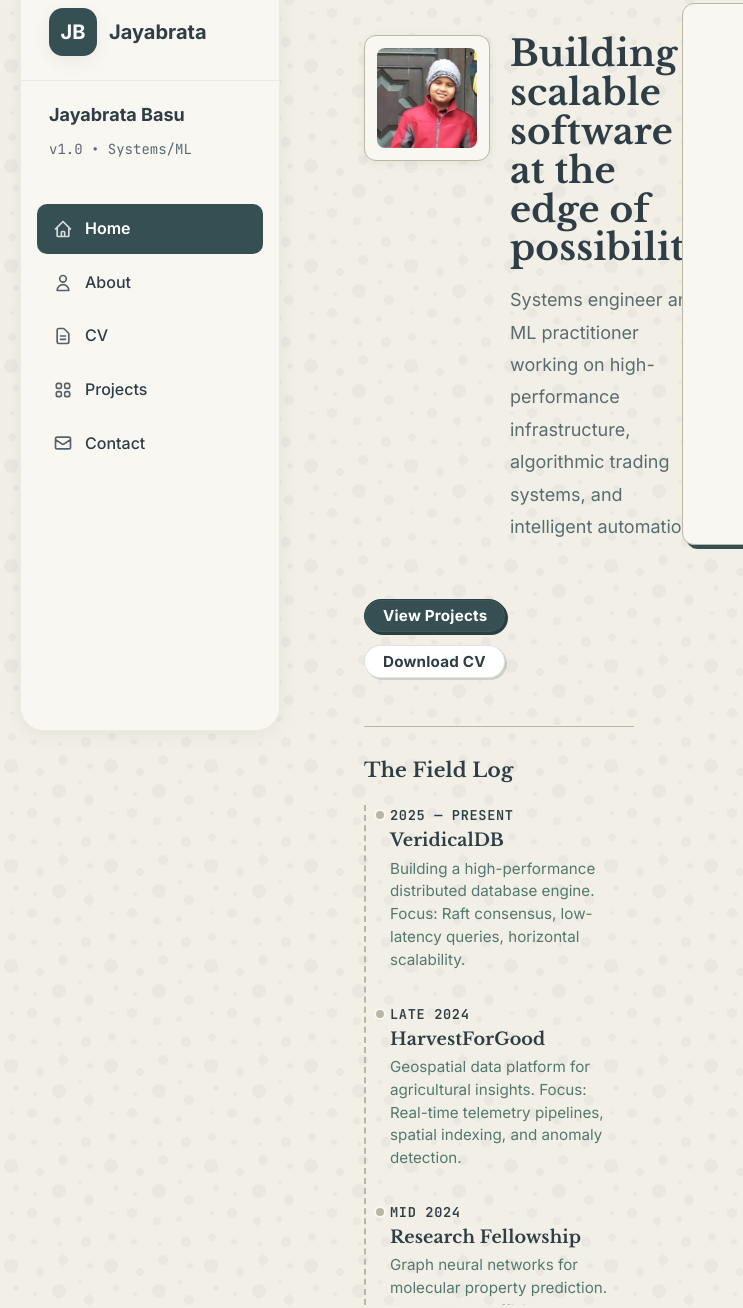
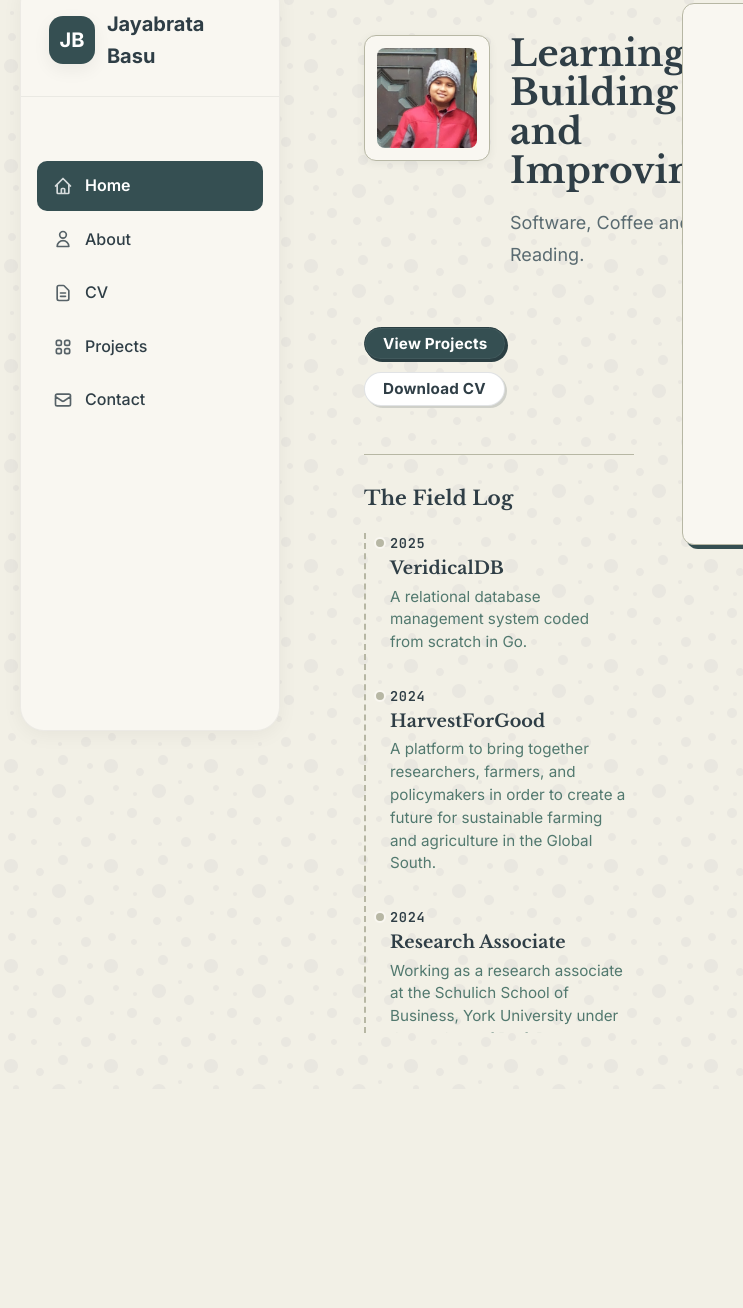
Before and after one commit to JayabrataBasu/JayabrataBasu.github.io, a plain HTML site: page index.html in a window 1280 px wide. Shown: the part 45-1353 px from the top of the page, 0-743 px from the left. After the commit the page ends 1134 px from the top, so only its background shows below. Drawn offline with nearby package versions, Linux system fonts and the light colour scheme.

Commit message:
Now I shall begin adding real info.

```diff
--- a/index.html
+++ b/index.html
@@ -19,13 +19,12 @@
             <div class="sidebar-header">
                 <div class="brand">
                     <div class="brand-mark">JB</div>
-                    <span>Jayabrata</span>
+                    <span>Jayabrata Basu</span>
                 </div>
             </div>
 
             <div class="sidebar-profile">
-                <div class="profile-name">Jayabrata Basu</div>
-                <div class="profile-title">v1.0 • Systems/ML</div>
+
             </div>
 
             <nav class="sidebar-nav" aria-label="Main">
@@ -72,8 +71,8 @@
                             <img src="assets/profile/jayabratabasu.jpg" alt="Jayabrata Basu" class="profile-photo">
                         </div>
                         <div class="headline-text">
-                            <h1>Building scalable software at the edge of possibility</h1>
-                            <p class="text-large">Systems engineer and ML practitioner working on high-performance infrastructure, algorithmic trading systems, and intelligent automation.</p>
+                            <h1>Learning, Building and Improving</h1>
+                            <p class="text-large">Software, Coffee and Reading.</p>
                         </div>
                     </div>
 
@@ -89,27 +88,36 @@
                             <div class="timeline-entry">
                                 <div class="timeline-dot"></div>
                                 <div class="timeline-content">
-                                    <div class="timeline-date">2025 — Present</div>
+                                    <div class="timeline-date">2025</div>
                                     <h3 class="timeline-title-entry">VeridicalDB</h3>
-                                    <p class="timeline-description">Building a high-performance distributed database engine. Focus: Raft consensus, low-latency queries, horizontal scalability.</p>
+                                    <p class="timeline-description">A relational database management system coded from scratch in Go.</p>
                                 </div>
                             </div>
 
                             <div class="timeline-entry">
                                 <div class="timeline-dot"></div>
                                 <div class="timeline-content">
-                                    <div class="timeline-date">Late 2024</div>
+                                    <div class="timeline-date">2024</div>
                                     <h3 class="timeline-title-entry">HarvestForGood</h3>
-                                    <p class="timeline-description">Geospatial data platform for agricultural insights. Focus: Real-time telemetry pipelines, spatial indexing, and anomaly detection.</p>
+                                    <p class="timeline-description">A platform to bring together researchers, farmers, and policymakers in order to create a future for sustainable farming and agriculture in the Global South.</p>
                                 </div>
                             </div>
 
                             <div class="timeline-entry">
                                 <div class="timeline-dot"></div>
                                 <div class="timeline-content">
-                                    <div class="timeline-date">Mid 2024</div>
-                                    <h3 class="timeline-title-entry">Research Fellowship</h3>
-                                    <p class="timeline-description">Graph neural networks for molecular property prediction. Focus: Model efficiency, interpretability, and empirical validation.</p>
+                                    <div class="timeline-date">2024</div>
+                                    <h3 class="timeline-title-entry">Research Associate</h3>
+                                    <p class="timeline-description">Working as a research associate at the Schulich School of Business, York University under the tutelage of Prof. Preet s Aulakh.</p>
+                                </div>
+                            </div>
+
+                            <div class="timeline-entry">
+                                <div class="timeline-dot"></div>
+                                <div class="timeline-content">
+                                    <div class="timeline-date">2024</div>
+                                    <h3 class="timeline-title-entry">Research Intern</h3>
+                                    <p class="timeline-description">Interned at Aston Business School under the tutelage of Prof. Surender Munjal.</p>
                                 </div>
                             </div>
 
@@ -117,8 +125,8 @@
                                 <div class="timeline-dot"></div>
                                 <div class="timeline-content">
                                     <div class="timeline-date">2023</div>
-                                    <h3 class="timeline-title-entry">The Hello World Moment</h3>
-                                    <p class="timeline-description">First deep dive into machine learning and systems engineering. Learned fundamentals of deep learning, distributed systems, and building at scale.</p>
+                                    <h3 class="timeline-title-entry">Engineering</h3>
+                                    <p class="timeline-description">Began my engineering journey at SRMIST.</p>
                                 </div>
                             </div>
                         </div>
```
Also changed, not shown: about.html (+6 -7 lines), contact.html (+2 -3 lines), cv.html (+4 -5 lines), projects.html (+5 -6 lines).
